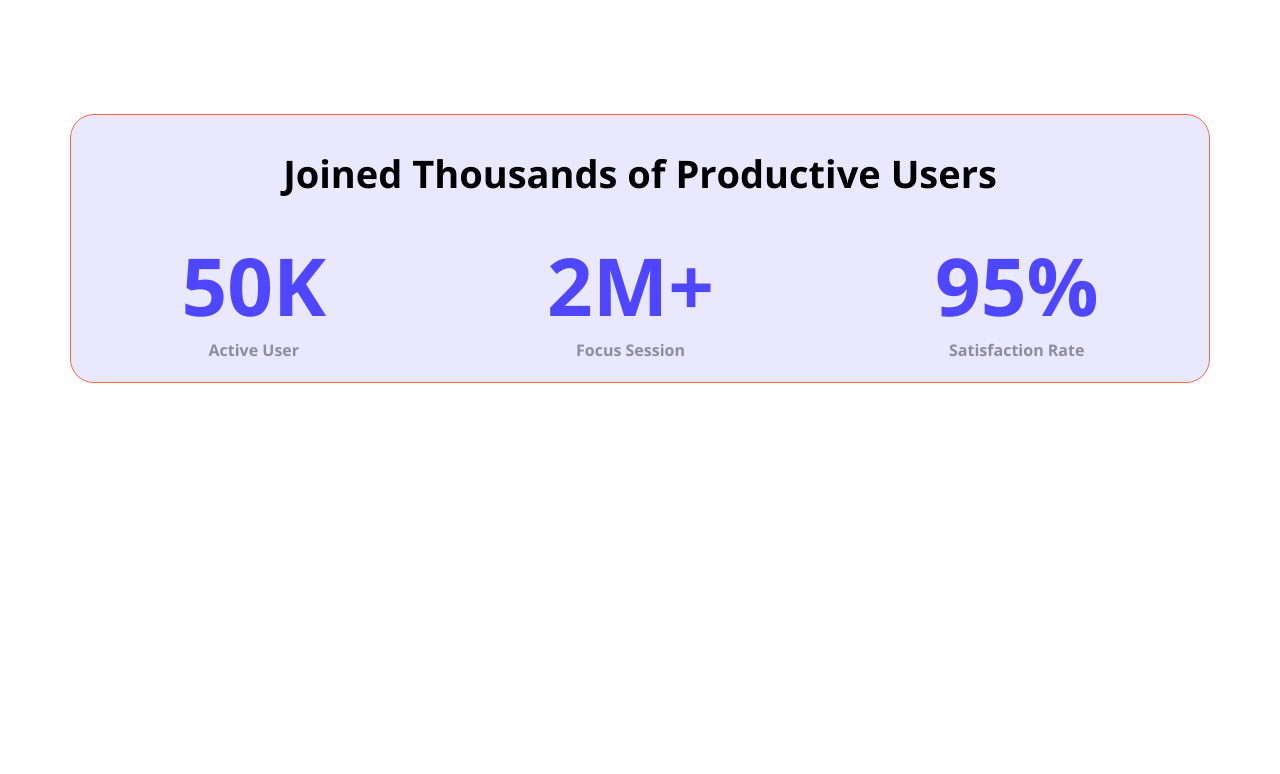
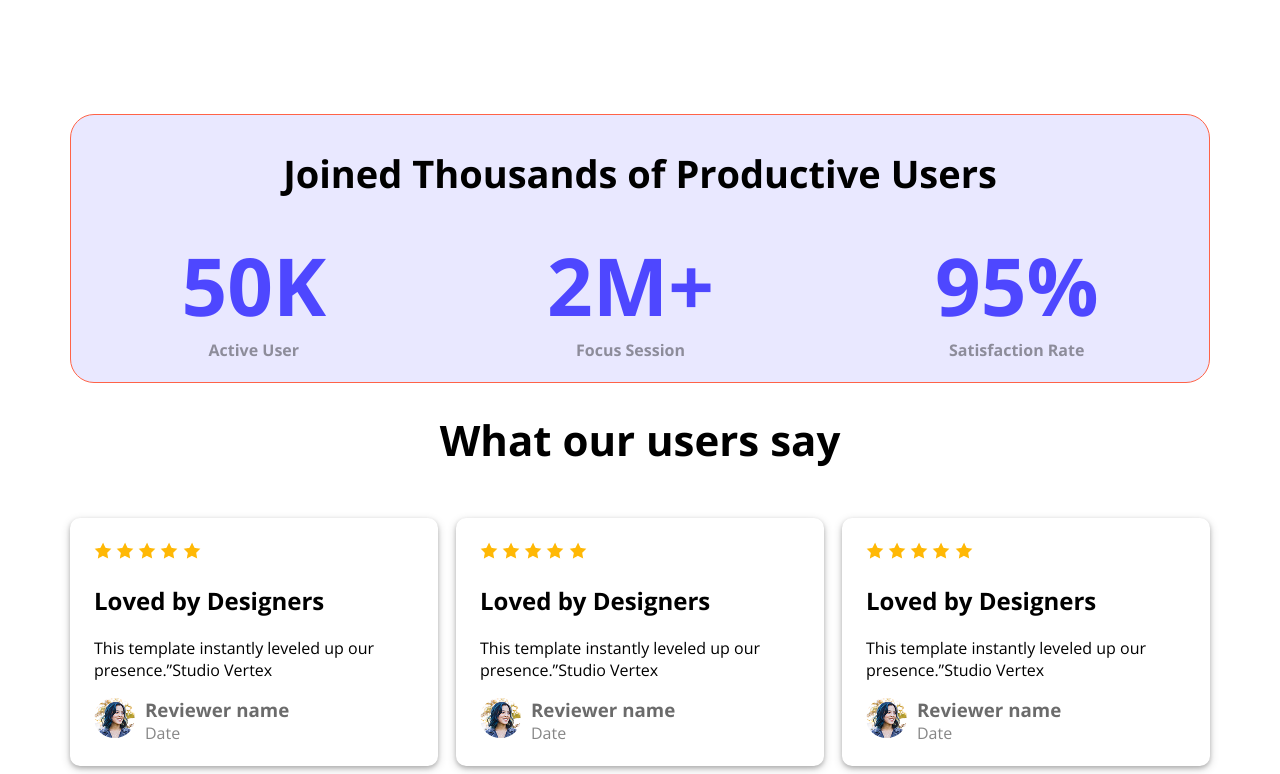
Before and after one commit to joybappy/assignment-1, a plain HTML site: page index.html in a window 1280 px wide. Shown: the part 1159-1933 px from the top of the page. Before the commit the page ends 1550 px from the top, so only its background shows below. Drawn offline with nearby package versions, Linux system fonts and the light colour scheme.

Commit message:
user feedback section added

```diff
--- a/index.html
+++ b/index.html
@@ -56,6 +56,76 @@
                 </div>
             </div>
         </section>
+
+        <h1 class="user-say">What our users say</h1>
+        <section class="user-rating-container">
+            <div class="user-rating-card">
+                <div class="star">
+                    <img src="assets/icon-star.png" alt="">
+                    <img src="assets/icon-star.png" alt="">
+                    <img src="assets/icon-star.png" alt="">
+                    <img src="assets/icon-star.png" alt="">
+                    <img src="assets/icon-star.png" alt="">
+                </div>
+                <div class="review">
+                    <h1>Loved by Designers</h1>
+                    <p>This template instantly leveled up our<br> presence.”Studio Vertex</p>
+                </div>
+                <div class="profile-section">
+                    <div class="profile-image">
+                        <img src="assets/avatar.png" alt="">
+                    </div>
+                    <div class="profile-detail">
+                        <h3>Reviewer name</h3>
+                        <p>Date</p>
+                    </div>
+                </div>
+            </div>
+            <div class="user-rating-card">
+                <div class="star">
+                    <img src="assets/icon-star.png" alt="">
+                    <img src="assets/icon-star.png" alt="">
+                    <img src="assets/icon-star.png" alt="">
+                    <img src="assets/icon-star.png" alt="">
+                    <img src="assets/icon-star.png" alt="">
+                </div>
+                <div class="review">
+                    <h1>Loved by Designers</h1>
+                    <p>This template instantly leveled up our<br> presence.”Studio Vertex</p>
+                </div>
+                <div class="profile-section">
+                    <div class="profile-image">
+                        <img src="assets/avatar.png" alt="">
+                    </div>
+                    <div class="profile-detail">
+                        <h3>Reviewer name</h3>
+                        <p>Date</p>
+                    </div>
+                </div>
+            </div>
+            <div class="user-rating-card">
+                <div class="star">
+                    <img src="assets/icon-star.png" alt="">
+                    <img src="assets/icon-star.png" alt="">
+                    <img src="assets/icon-star.png" alt="">
+                    <img src="assets/icon-star.png" alt="">
+                    <img src="assets/icon-star.png" alt="">
+                </div>
+                <div class="review">
+                    <h1>Loved by Designers</h1>
+                    <p>This template instantly leveled up our<br> presence.”Studio Vertex</p>
+                </div>
+                <div class="profile-section">
+                    <div class="profile-image">
+                        <img src="assets/avatar.png" alt="">
+                    </div>
+                    <div class="profile-detail">
+                        <h3>Reviewer name</h3>
+                        <p>Date</p>
+                    </div>
+                </div>
+            </div>
+        </section>
     </main>
     <footer>
 
--- a/styles.css
+++ b/styles.css
@@ -132,3 +132,48 @@
      margin-top: 0;
      padding-top: 0;
  }
+
+ .user-say {
+     font-weight: bold;
+     font-size: 42px;
+     text-align: center;
+ }
+
+ .user-rating-container {
+     display: flex;
+     justify-content: space-between;
+     margin-top: 50px;
+ }
+
+ .user-rating-card {
+     border: none;
+     box-shadow: 0 2px 4px 0 rgba(0, 0, 0, 0.2), 0 3px 10px 0 rgba(0, 0, 0, 0.19);
+     border-radius: 10px;
+     height: 200px;
+     width: 320px;
+     padding: 24px;
+ }
+
+ .profile-section {
+     display: flex;
+     align-items: center;
+     gap: 10px;
+     padding: 0;
+     margin: 0;
+ }
+
+ .profile-detail h3 {
+     margin: 0;
+     padding: 0;
+     color: rgba(0, 0, 0, 0.582);
+ }
+
+ .profile-detail p {
+     margin: 0;
+     padding: 0;
+     color: rgba(0, 0, 0, 0.473);
+ }
+
+ .profile-image img {
+     border-radius: 50%;
+ }
```
